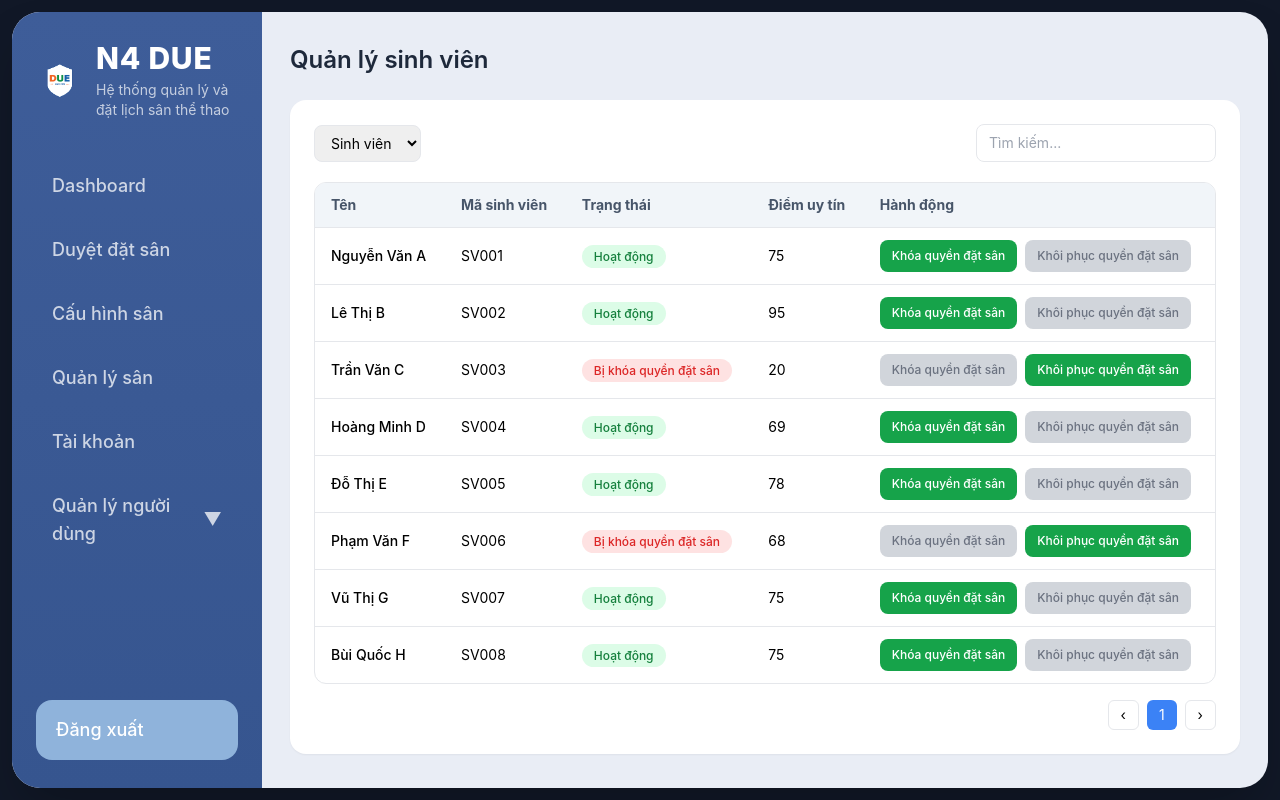
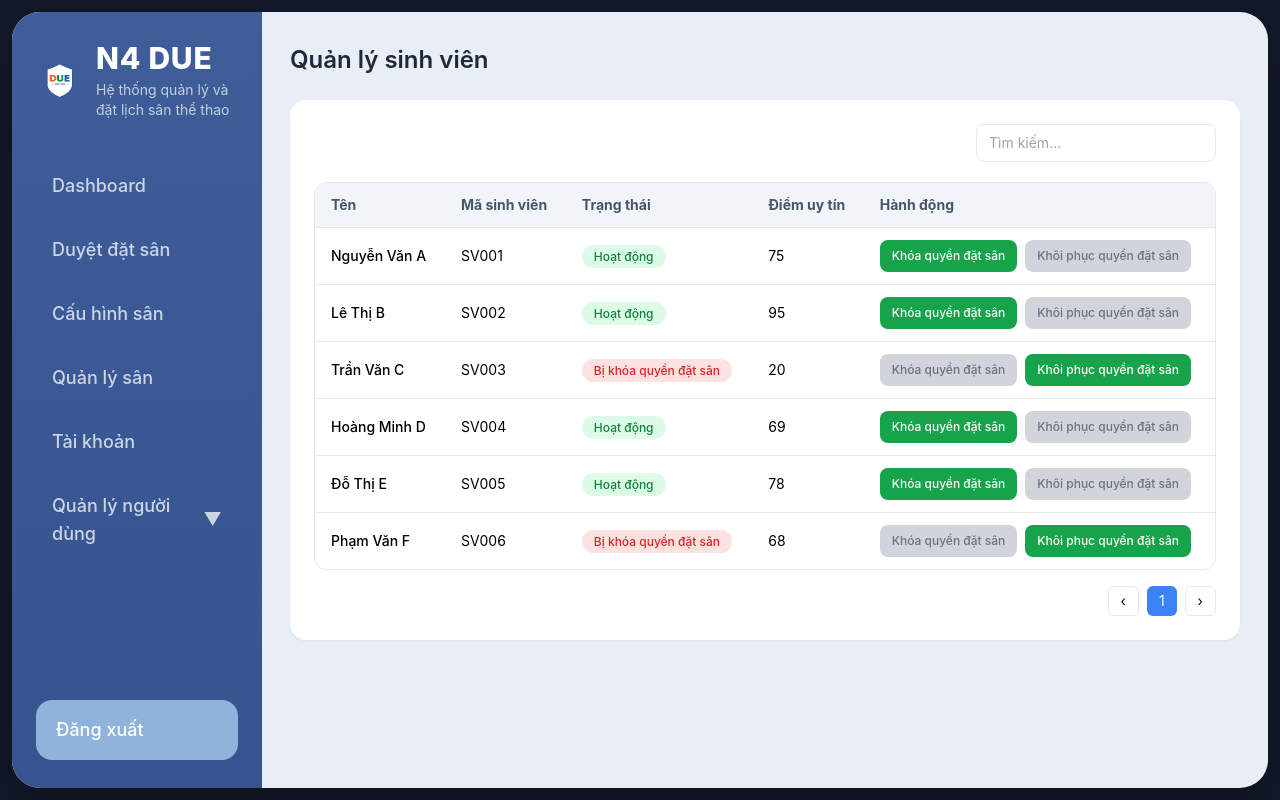
Before and after one commit to baokhanhth/49K212.04, a React (Vite) app in the folder client/: page /admin/sinh-vien in a window 1280 px wide. Built offline with nearby package versions, Linux system fonts and the light colour scheme.

Commit message:
Kiều Trinh: tinh chỉnh màn hình Quản lý sinh viên: xóa 2 dòng mocktest + xóa drop down sinh viên bị thừa

```diff
--- a/client/src/pages/admin/QuanLySinhVien.tsx
+++ b/client/src/pages/admin/QuanLySinhVien.tsx
@@ -9,8 +9,6 @@ const QuanLySinhVien = () => {
     { id: 4, name: 'Hoàng Minh D', code: 'SV004', status: 'active', score: 69 },
     { id: 5, name: 'Đỗ Thị E', code: 'SV005', status: 'active', score: 78 },
     { id: 6, name: 'Phạm Văn F', code: 'SV006', status: 'locked', score: 68 },
-    { id: 7, name: 'Vũ Thị G', code: 'SV007', status: 'active', score: 75 },
-    { id: 8, name: 'Bùi Quốc H', code: 'SV008', status: 'active', score: 75 },
   ]);
 
   // 👉 STATE POPUP
@@ -54,11 +52,7 @@ const QuanLySinhVien = () => {
         <div className="rounded-2xl bg-white p-6 shadow-sm">
 
           {/* Top */}
-          <div className="mb-5 flex items-center justify-between">
-            <select className="rounded-lg border px-3 py-2 text-sm">
-              <option>Sinh viên</option>
-            </select>
-
+          <div className="mb-5 flex justify-end">
             <input
               type="text"
               placeholder="Tìm kiếm..."
```
